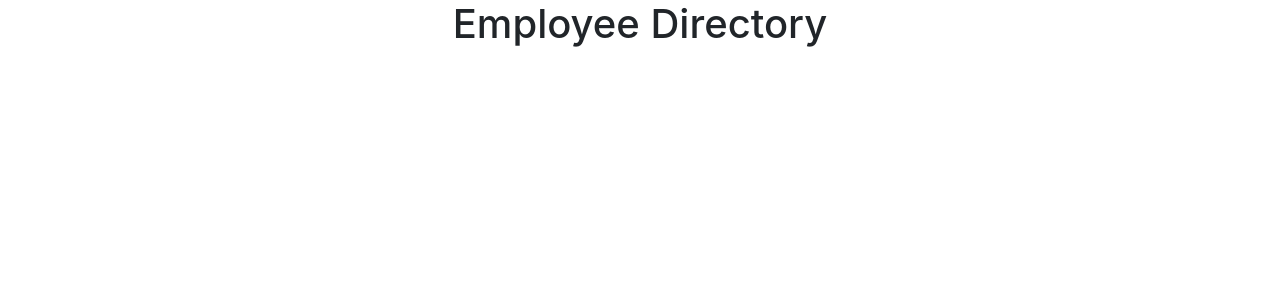
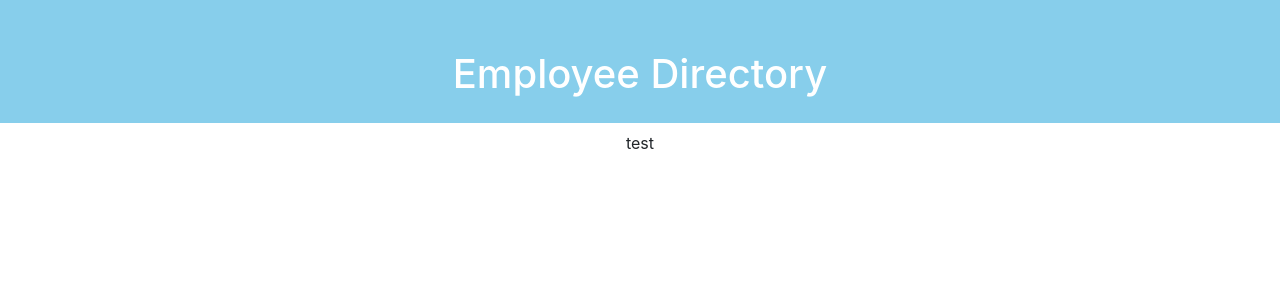
Before and after one commit to saikitjk/react-employee-directory, a React (Create React App) app in the folder employee-directory/: page / in a window 1280 px wide. Shown: the top 300 px of the page. Built offline with nearby package versions, Linux system fonts and the light colour scheme.

Commit message:
created header.css and main.js and searchBar.js

```diff
--- a/employee-directory/src/App.js
+++ b/employee-directory/src/App.js
@@ -1,28 +1,18 @@
 //import logo from "./logo.svg";
+import React from "react";
+import Header from "./components/Header/header";
+import Main from "./components/Main/main";
+
 import "./App.css";
-import Header from "./components/header/index";
-
 function App() {
   return (
-    <div className="App">
-      <Header />
-    </div>
+    <>
+      <div className="App">
+        <Header />
+        <Main />
+      </div>
+    </>
   );
 }
 
 export default App;
-
-// <header className="App-header">
-//         <img src={logo} className="App-logo" alt="logo" />
-//         <p>
-//           Edit <code>src/App.js</code> and save to reload.
-//         </p>
-//         <a
-//           className="App-link"
-//           href="https://reactjs.org"
-//           target="_blank"
-//           rel="noopener noreferrer"
-//         >
-//           Learn React
-//         </a>
-//       </header>
--- /dev/null
+++ b/employee-directory/src/components/Main/main.js
@@ -0,0 +1,5 @@
+import React from "react";
+import "./style.css";
+export default function mainBody() {
+  return <div>test</div>;
+}
--- /dev/null
+++ b/employee-directory/src/components/SearchBar/searchBar.js
@@ -0,0 +1,5 @@
+import React from "react";
+
+export default function searchBar() {
+  return <div></div>;
+}
--- a/employee-directory/src/components/header/index.js
+++ b/employee-directory/src/components/header/header.js
@@ -3,7 +3,7 @@ import "./style.css";
 
 export default function Header() {
   return (
-    <div classname="header">
+    <div className="title">
       <h1>Employee Directory</h1>
     </div>
   );
--- a/employee-directory/src/components/header/style.css
+++ b/employee-directory/src/components/header/style.css
@@ -1,8 +1,10 @@
-.header {
+.title {
   font-size: larger;
-  background-color: aquamarine;
+  background-color: skyblue;
 }
 
-.header h1 {
-  color: blue;
+.title h1 {
+  color: white;
+  padding-top: 50px;
+  padding-bottom: 25px;
 }
```
Also changed, not shown: employee-directory/src/components/Main/style.css (added), employee-directory/src/components/SearchBar/style.css (added).
